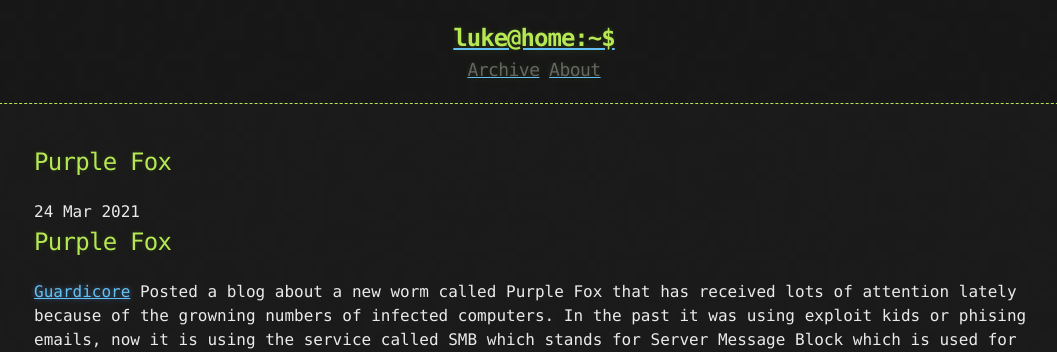
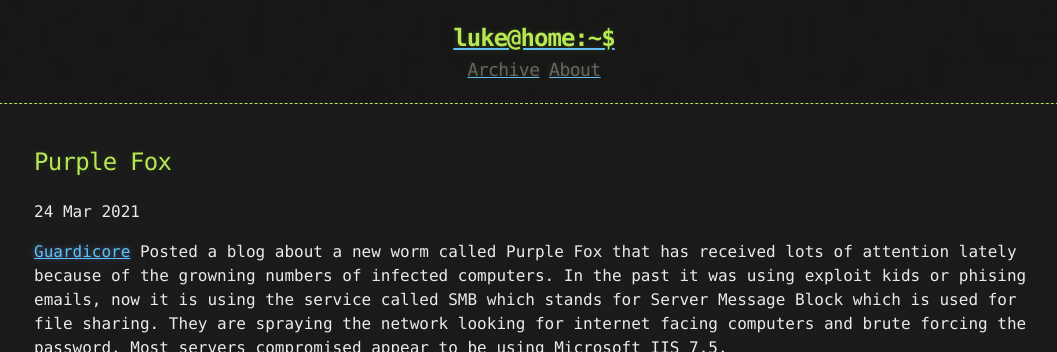
Before and after one commit to verlooy/verlooy.github.io, a Jekyll site: the page built from _posts/2021-03-24-blog2.md, in a window 1280 px wide, cut to the strip 0-352 px from the top of the page. Shown: the whole strip, without its empty margins (106-1163 px from the left). Built offline with Jekyll 4.4.1, drawn with Linux system fonts in a browser that asks for light colours.

Commit message:
new blog

```diff
--- a/_posts/2021-03-24-blog2.md
+++ b/_posts/2021-03-24-blog2.md
@@ -2,8 +2,6 @@
 title: Purple Fox
 published: true
 ---
-
-## Purple Fox
 
 [Guardicore](guardicore.com) Posted a blog about a new worm called Purple Fox that has received lots of attention lately because of the growning numbers of infected computers. In the past it was using exploit kids or phising emails, now it is using the service called SMB which stands for Server Message Block which is used for file sharing. They are spraying the network looking for internet facing computers and brute forcing the password. Most servers compromised appear to be using Microsoft IIS 7.5.
 
```
